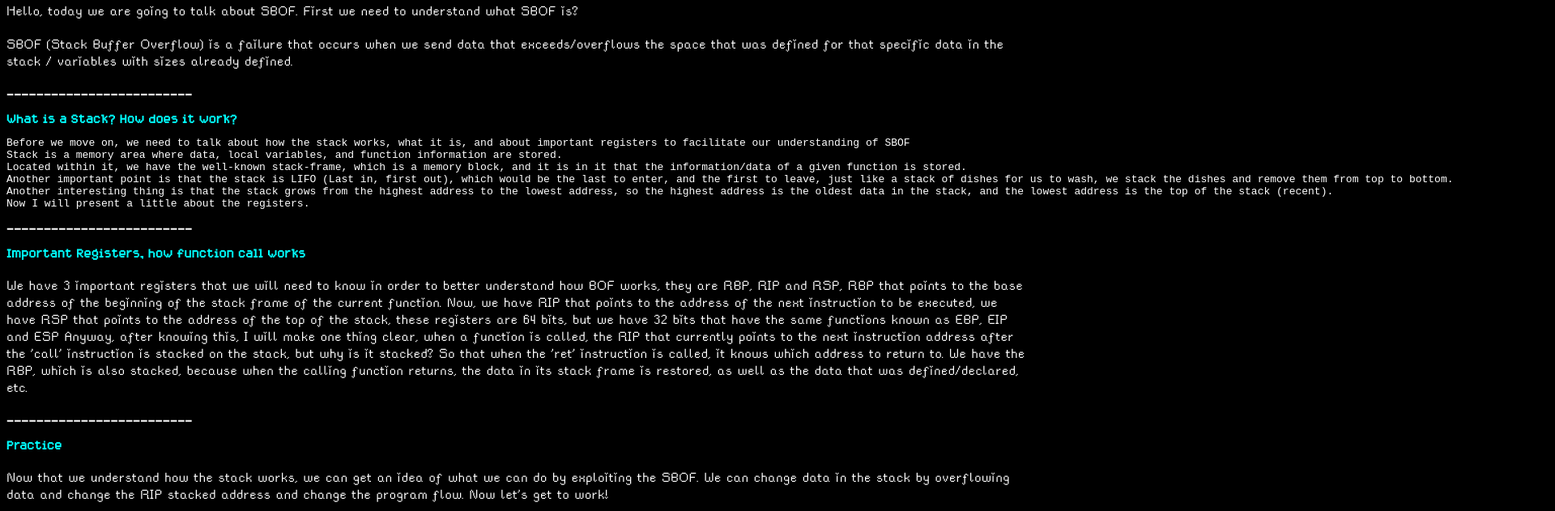
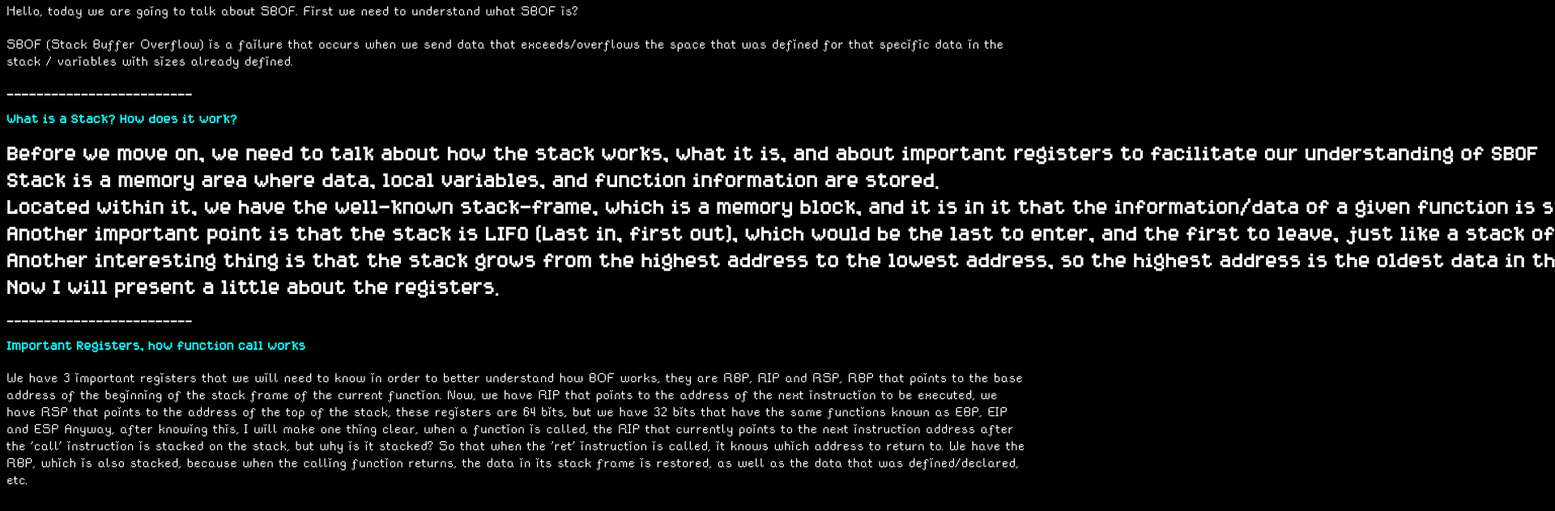
Before and after one commit to zack0x3/zack0x3.github.io, a plain HTML site: page sbof.html in a window 1280 px wide. Shown: the part 469-1100 px from the top of the page at 81% size, 1920 px wide, since content can reach past the window. Drawn offline with Linux system fonts and the light colour scheme.

Commit message:
Update sbof.html

```diff
--- a/sbof.html
+++ b/sbof.html
@@ -51,6 +51,7 @@ a {
 	font-size: 20px;
 }
 pre {
+	font-family: little;
 	color: white;
 }
 </style>
```
